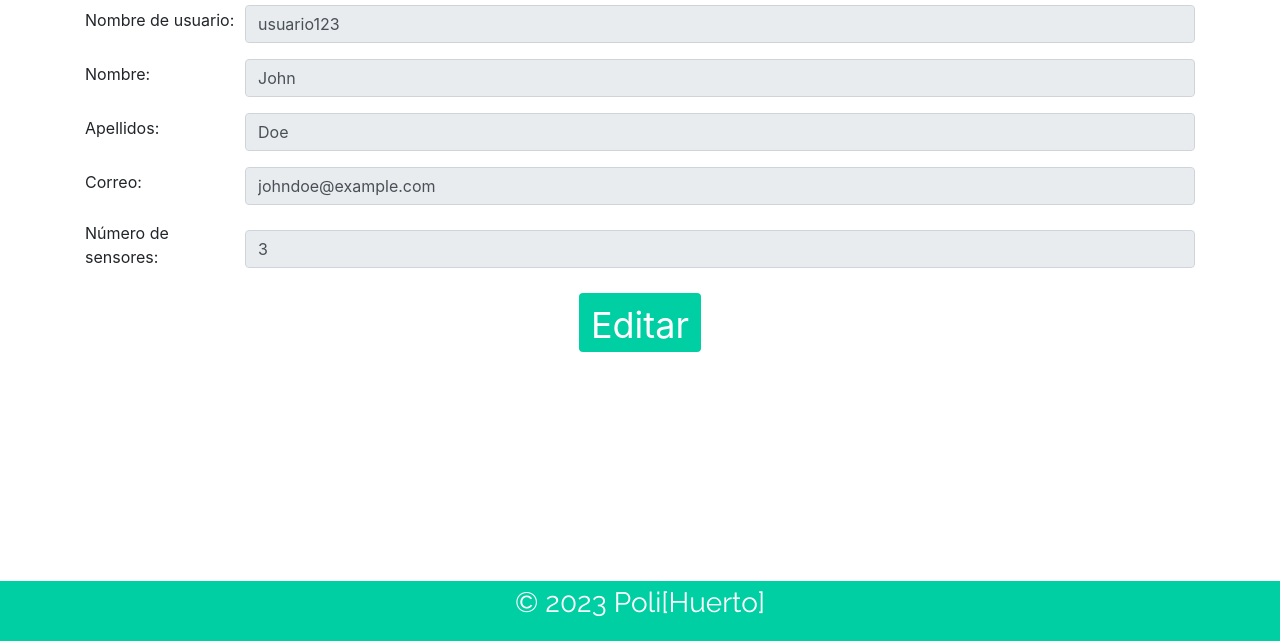
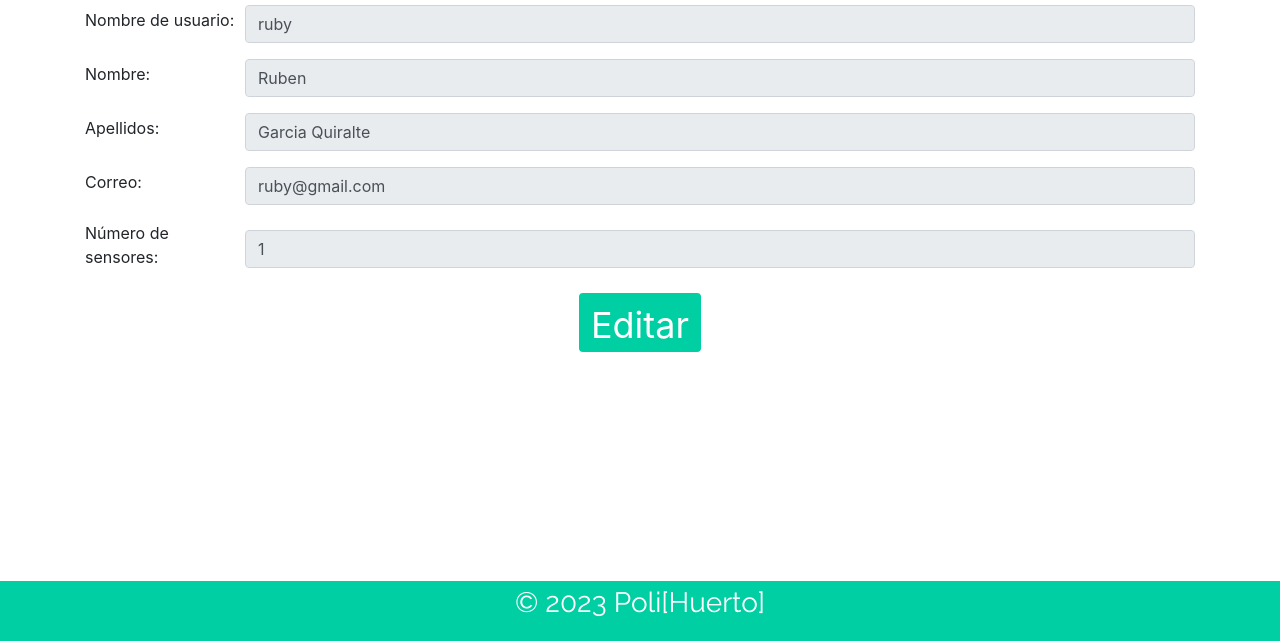
Before and after one commit to Saac04/Poli_Huerto, a plain HTML site: page usuarios/perfil.html in a window 1280 px wide. Shown: the part 159-800 px from the top of the page. Drawn offline with nearby package versions, Linux system fonts and the light colour scheme.

Commit message:
gitflow-feature-stash: ultima-correccion

```diff
--- a/css/consulta-darDeBaja.css
+++ b/css/consulta-darDeBaja.css
@@ -8,6 +8,7 @@ Estolos para ordenador
 
 body {
   /* Estilos para el body */
+  background-color: #00CEA3;
   display: flex;
   justify-content: center;
   align-items: center;
--- a/usuarios/perfil.html
+++ b/usuarios/perfil.html
@@ -83,31 +83,31 @@
     <form id="perfilForm">
       <div class="form-group">
         <label for="nombreUsuario">Nombre de usuario:</label>
-        <input type="text" class="form-control" id="nombreUsuario" value="usuario123" readonly>
+        <input type="text" class="form-control" id="nombreUsuario" value="ruby" readonly>
         <!-- El campo de nombre de usuario muestra "usuario123" y es de solo lectura -->
       </div>
 
       <div class="form-group">
         <label for="nombre">Nombre:</label>
-        <input type="text" class="form-control" id="nombre" value="John" readonly>
+        <input type="text" class="form-control" id="nombre" value="Ruben" readonly>
         <!-- El campo de nombre muestra "John" y es de solo lectura -->
       </div>
 
       <div class="form-group">
         <label for="apellidos">Apellidos:</label>
-        <input type="text" class="form-control" id="apellidos" value="Doe" readonly>
+        <input type="text" class="form-control" id="apellidos" value="Garcia Quiralte" readonly>
         <!-- El campo de apellidos muestra "Doe" y es de solo lectura -->
       </div>
 
       <div class="form-group">
         <label for="correo">Correo:</label>
-        <input type="email" class="form-control" id="correo" value="johndoe@example.com" readonly>
+        <input type="email" class="form-control" id="correo" value="ruby@gmail.com" readonly>
         <!-- El campo de correo muestra "johndoe@example.com" y es de solo lectura -->
       </div>
 
       <div class="form-group">
         <label for="numSensores">Número de sensores:</label>
-        <input type="number" class="form-control" id="numSensores" value="3" readonly>
+        <input type="number" class="form-control" id="numSensores" value="1" readonly>
         <!-- El campo de número de sensores muestra "3" y es de solo lectura -->
       </div>
 
```
